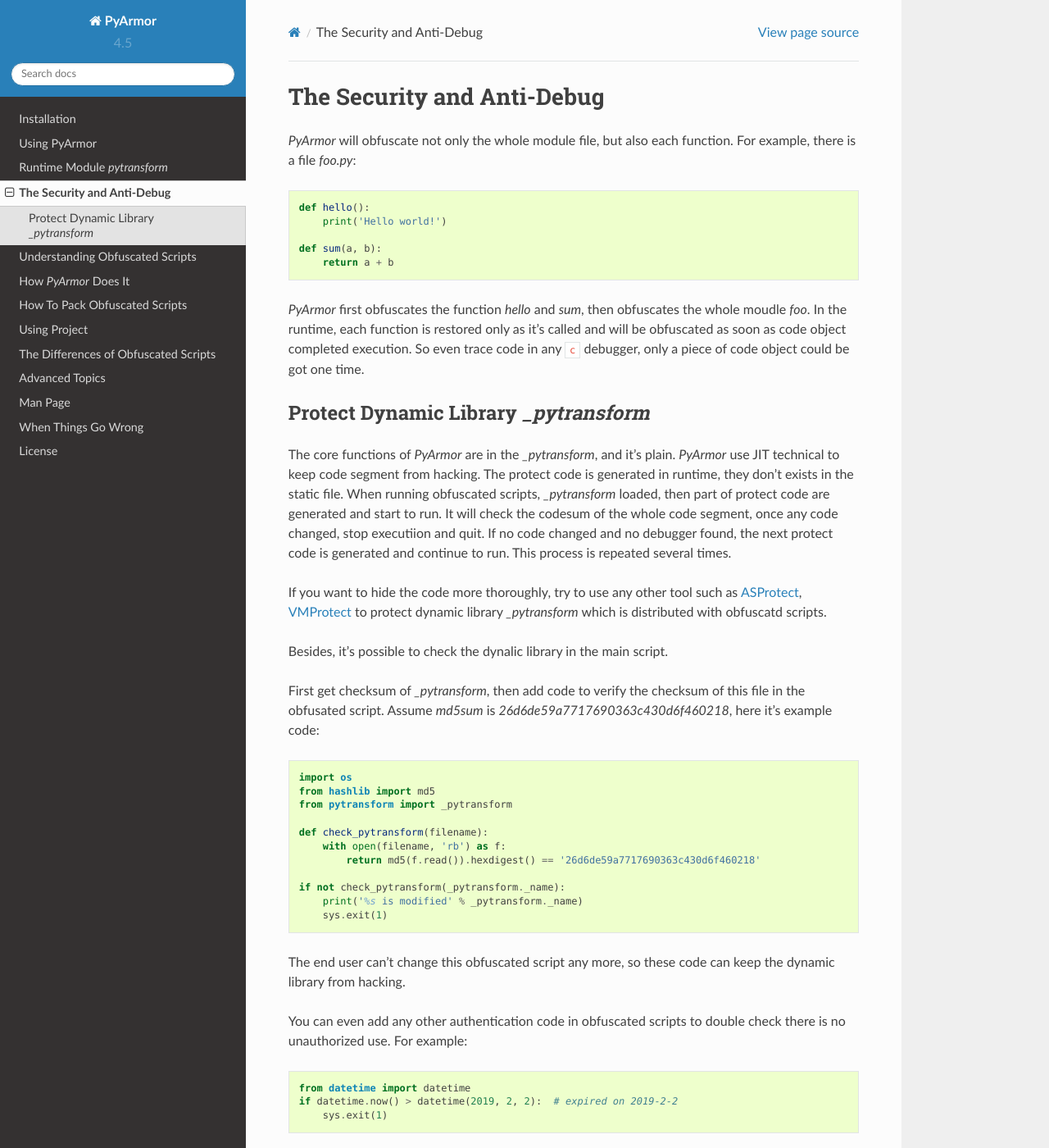
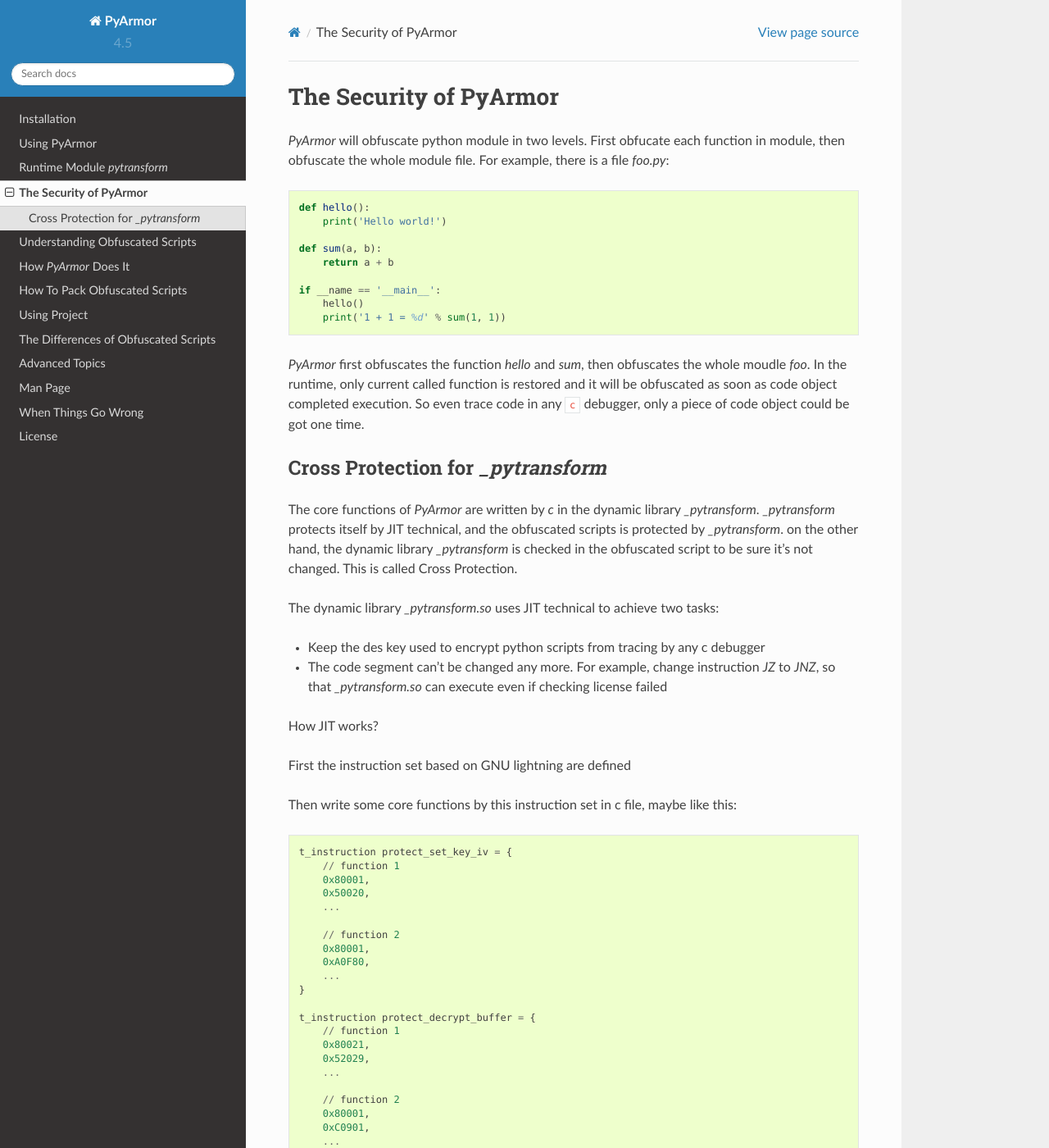
Before and after one commit to dashingsoft/pyarmor, a Sphinx documentation site: the page built from docs/security.rst, in a window 1280 px wide and 1400 px high. Shown: the whole window at 82% size. Built offline with Sphinx 7.4.7 and the Read the Docs theme 2.0.0, drawn with Linux system fonts in a browser that asks for light colours; some of the changed text lies outside the part shown.

Commit message:
Refine security document

```diff
--- a/docs/security.rst
+++ b/docs/security.rst
@@ -1,10 +1,11 @@
-.. _the security and anti-debug:
+.. _the security of pyarmor:
 
-The Security and Anti-Debug
-===========================
+The Security of PyArmor
+=======================
 
-|PyArmor| will obfuscate not only the whole module file, but also each
-function. For example, there is a file `foo.py`::
+|PyArmor| will obfuscate python module in two levels. First obfucate
+each function in module, then obfuscate the whole module file. For
+example, there is a file `foo.py`::
 
   def hello():
       print('Hello world!')
@@ -12,58 +13,131 @@
   def sum(a, b):
       return a + b
 
+  if __name == '__main__':
+      hello()
+      print('1 + 1 = %d' % sum(1, 1))
+
 |PyArmor| first obfuscates the function `hello` and `sum`, then
-obfuscates the whole moudle `foo`. In the runtime, each function is
-restored only as it's called and will be obfuscated as soon as code
-object completed execution. So even trace code in any ``c`` debugger,
-only a piece of code object could be got one time.
+obfuscates the whole moudle `foo`. In the runtime, only current called
+function is restored and it will be obfuscated as soon as code object
+completed execution. So even trace code in any ``c`` debugger, only a
+piece of code object could be got one time.
 
 .. _protect dynamic library _pytransform:
 
-Protect Dynamic Library `_pytransform`
---------------------------------------
+Cross Protection for `_pytransform`
+-----------------------------------
 
-The core functions of |PyArmor| are in the `_pytransform`, and it's
-plain. |PyArmor| use JIT technical to keep code segment from
-hacking. The protect code is generated in runtime, they don't exists
-in the static file. When running obfuscated scripts, `_pytransform`
-loaded, then part of protect code are generated and start to run. It
-will check the codesum of the whole code segment, once any code
-changed, stop executiion and quit. If no code changed and no debugger
-found, the next protect code is generated and continue to run. This
-process is repeated several times.
+The core functions of |PyArmor| are written by `c` in the dynamic
+library `_pytransform`. `_pytransform` protects itself by JIT
+technical, and the obfuscated scripts is protected by `_pytransform`.
+on the other hand, the dynamic library `_pytransform` is checked in
+the obfuscated script to be sure it's not changed. This is called
+Cross Protection.
+
+The dynamic library `_pytransform.so` uses JIT technical to achieve
+two tasks:
+
+* Keep the des key used to encrypt python scripts from tracing by any
+  c debugger
+* The code segment can't be changed any more. For example, change
+  instruction `JZ` to `JNZ`, so that `_pytransform.so` can execute
+  even if checking license failed
+
+How JIT works?
+
+First the instruction set based on GNU lightning are defined
+
+Then write some core functions by this instruction set in c file, maybe like this::
+
+    t_instruction protect_set_key_iv = {
+        // function 1
+        0x80001,
+        0x50020,
+        ...
+
+        // function 2
+        0x80001,
+        0xA0F80,
+        ...
+    }
+
+    t_instruction protect_decrypt_buffer = {
+        // function 1
+        0x80021,
+        0x52029,
+        ...
+
+        // function 2
+        0x80001,
+        0xC0901,
+        ...
+    }
+
+Build `_pytransform.so`, calculate the codesum of code segment of
+`_pytransform.so`
+
+Replace some instruction with real codesum got before, and obfuscate
+all the instructions except "function 1" in c file
+
+Finally build `_pytransform.so` with this changed c file.
+
+When running obfuscated script, `_pytransform.so` loaded. Once a
+proected function is called, it will
+
+1. Generate code from `function 1`
+2. Run `function 1`:
+    * check codesum of code segment, if not expected, quit
+    * check tickcount, if too long, quit
+    * check there is any debugger, if found, quit
+    * clear hardware breakpoints if possible
+    * restore next function `function 2`
+3. Generate code from `function 2`
+4. Run `function 2`, do same thing as `function 1`
+
+After repeat some times, the real code is called.
+
+In order to protect `_pytransform` in Python script, some extra code
+need to inserted into the script. Here is sample code::
+
+    import pytransform
+    from hashlib import md5
+
+    MD5SUM_PYTRANSFORM_PY = '46995aee690c412c8e65da764b892562'
+    MD5SUM_PYTRANSFORM_SO = 'ca202268bbd76ffe7df10c9ef1edcb6c'
+
+    # Extra import to check expired date by NTP
+    from ntplib import NTPClient
+    from time import mktime, strptime
+
+    NTP_SERVER = 'europe.pool.ntp.org'
+    EXPIRED_DATE = '20190202'
+
+    def check_md5sum(filename, expected):
+        with open(filename, 'rb') as f:
+            if not md5(f.read()).hexdigest() == expected:
+                sys.exit(1)
+
+    def protect_pytransform():
+        # Be sure obfuscated script is not changed
+        with open(__file__, 'r') as f:
+            lines = f.readlines()
+            if not ((len(lines[:4]) == 3) and
+                    (lines[0].strip() == 'from pytransform import pyarmor_runtime') and
+                    (lines[1].strip() == 'pyarmor_runtime()') and
+                    (lines[2].startswith('__pyarmor__'))):
+                sys.eixt(1)
+
+        # Be sure `pytransform.py` is not changed
+        check_md5sum(pytransform.__file__, MD5SUM_PYTRANSFORM_PY)
+        # Be sure `_pytransform.so` is not changed
+        check_md5sum(pytransform._pytransform._name, MD5SUM_PYTRANSFORM_SO)
+
+    if __name__ == '__main__':
+        protect_pytransform()
 
 If you want to hide the code more thoroughly, try to use any other
 tool such as ASProtect_, VMProtect_ to protect dynamic library
 `_pytransform` which is distributed with obfuscatd scripts.
 
-Besides, it's possible to check the dynalic library in the main
-script.
-
-First get checksum of `_pytransform`, then add code to verify the
-checksum of this file in the obfusated script. Assume `md5sum` is
-`26d6de59a7717690363c430d6f460218`, here it's example code::
-
-    import os
-    from hashlib import md5
-    from pytransform import _pytransform
-
-    def check_pytransform(filename):
-        with open(filename, 'rb') as f:
-            return md5(f.read()).hexdigest() == '26d6de59a7717690363c430d6f460218'
-
-    if not check_pytransform(_pytransform._name):
-        print('%s is modified' % _pytransform._name)
-        sys.exit(1)
-
-The end user can't change this obfuscated script any more, so these
-code can keep the dynamic library from hacking.
-
-You can even add any other authentication code in obfuscated scripts
-to double check there is no unauthorized use. For example::
-
-    from datetime import datetime
-    if datetime.now() > datetime(2019, 2, 2):  # expired on 2019-2-2
-        sys.exit(1)
-
 .. include:: _common_definitions.txt
```
Also changed, not shown: docs/zh-cn/security.rst (+4 -4 lines).
